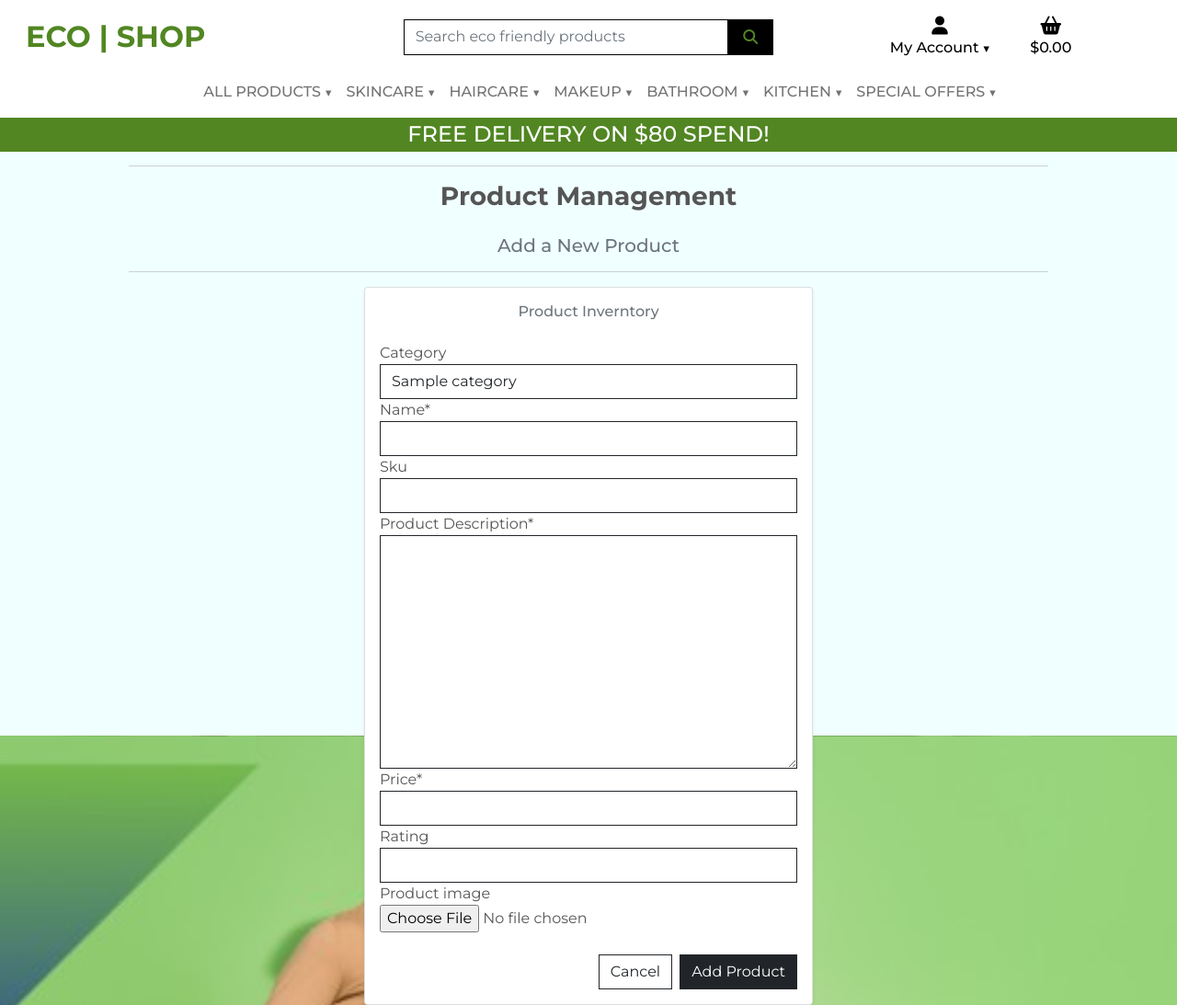
After one commit to Cutbert1/Eco-Shop, a Django app: page /products/add/ in a window 1280 px wide. The commit adds this page. Shown: the whole page at 92% size. Run offline with Django 4.2, Linux system fonts and the light colour scheme; tables that the repository leaves empty hold one stand-in row (values such as "Sample post"); some libraries are stand-ins or nearby versions.

Commit message:
Add products form, view, template and product functionalities for product administration

```diff
--- a/basket/templates/basket/basket.html
+++ b/basket/templates/basket/basket.html
@@ -37,7 +37,11 @@
                         <tr>
                             <td class="align-middle">
                                 <div class="d-flex align-items-center">
+                                    {% if item.product.product_image %}
                                     <img class="img-fluid rounded mr-3" src="{{ item.product.product_image.url }}" style="max-width: 80px;">
+                                    {% else %}
+                                    <img class="img-fluid rounded mr-3" src="{{ MEDIA_URL}}noimage.png" style="max-width: 80px;">
+                                    {% endif %}
                                     <div>
                                         <h6 class="mb-0">{{ item.product.name }}</h6>
                                         <small class="text-muted">SKU: {{ item.product.sku|upper }}</small>
--- /dev/null
+++ b/products/forms.py
@@ -0,0 +1,27 @@
+from django import forms
+from .models import Product, Category
+
+
+class ProductForm(forms.ModelForm):
+
+    class Meta:
+        model = Product
+        fields = '__all__'
+
+    def __init__(self, *args, **kwargs):
+        super().__init__(*args, **kwargs)
+        self._set_category_choices()
+        self._apply_field_styles()
+
+    def _set_category_choices(self):
+        """Set the choices for the category field."""
+        categories = Category.objects.all()
+        friendly_names = [(
+            category.id, category.get_friendly_name()
+            ) for category in categories]
+        self.fields['category'].choices = friendly_names
+
+    def _apply_field_styles(self):
+        """Apply CSS classes to all form fields."""
+        for field in self.fields.values():
+            field.widget.attrs['class'] = 'border-dark rounded-0'
--- /dev/null
+++ b/products/templates/products/add_product.html
@@ -0,0 +1,38 @@
+{% extends "base.html" %}
+{% load static %}
+
+{% block page_header %}
+    <div class="container header-container">
+        <div class="row">
+            <div class="col-12 text-center">
+                <hr>
+                <h3 class="text-center mb-4 fw-bold">Product Management</h3>
+                <h5 class="text-muted">Add a New Product</h5>
+                <hr>
+            </div>
+        </div>
+    </div>
+{% endblock %}
+
+{% block content %}
+    <div class="overlay"></div>
+    <div class="container">
+        <div class="row justify-content-center">
+            <div class="col-12 col-md-8 col-lg-6">
+                <div class="card shadow-sm">
+                    <div class="card-body">
+                        <h6 class="card-title text-center mb-4 text-muted">Product Inverntory</h6>
+                        <form method="POST" action="{% url 'add_product' %}" enctype="multipart/form-data">
+                            {% csrf_token %}
+                            {{ form|crispy }}
+                            <div class="d-grid gap-2 d-md-flex justify-content-md-end mt-4">
+                                <a class="btn btn-outline-dark rounded-0" href="{% url 'products' %}">Cancel</a>
+                                <button class="btn btn-dark rounded-0" type="submit">Add Product</button>
+                            </div>
+                        </form>
+                    </div>
+                </div>
+            </div>
+        </div>
+    </div>
+{% endblock %}
--- a/products/templates/products/product_detail.html
+++ b/products/templates/products/product_detail.html
@@ -15,9 +15,15 @@
         <div class="row">
             <div class="col-12 col-md-6 col-lg-4 offset-lg-2">
                 <div class="image-container my-5">
+                    {% if product.product_image %}
                     <a href="{{ product.product_image.url }}" target="_blank">
                         <img class="card-img-top img-fluid rounded shadow" src="{{ product.product_image.url }}" alt="{{ product.name }}">
                     </a>
+                    {% else %}
+                    <a href="">
+                        <img class="card-img-top img-fluid rounded shadow" src="{{ MEDIA_URL }}noimage.png" alt="{{ product.name }}">
+                    </a>
+                    {% endif %}
                 </div>
             </div>
             <div class="col-12 col-md-6 col-lg-4">
--- a/products/urls.py
+++ b/products/urls.py
@@ -4,5 +4,6 @@ from . import views
 
 urlpatterns = [
     path('', views.fetch_all_products, name='products'),
-    path('<product_id>', views.product_detail, name='product_detail'),
+    path('<int:product_id>/', views.product_detail, name='product_detail'),
+    path('add/', views.add_product, name='add_product'),
 ]
--- a/products/views.py
+++ b/products/views.py
@@ -4,6 +4,7 @@ from django.db.models.functions import Lower
 from django.db.models import Q
 
 from .models import Product
+from .forms import ProductForm
 
 
 # Create your views here.
@@ -89,3 +90,26 @@ def product_detail(request, product_id):
     }
 
     return render(request, 'products/product_detail.html', context)
+
+
+def add_product(request):
+    """ Add an item to product inventory """
+    if request.method == 'POST':
+        form = ProductForm(request.POST, request.FILES)
+        if form.is_valid():
+            form.save()
+            messages.success(request, 'Product has been added successfully!')
+            return redirect(reverse('add_product'))
+        else:
+            messages.error(
+                request, 'Unable to add product. Please check the form.'  # noqa
+                )
+    else:
+        form = ProductForm()
+
+    template = 'products/add_product.html'
+    context = {
+        'form': form,
+    }
+
+    return render(request, template, context)
--- a/profiles/views.py
+++ b/profiles/views.py
@@ -20,6 +20,11 @@ def profile(request):
         if form.is_valid():
             form.save()
             messages.success(request, 'Successfully updated Profile')
+        else:
+            messages.error(
+                request, 'Update failed. Please ensure form validity'
+                )
+
         return form
 
     def get_orders(profile):
--- a/templates/base.html
+++ b/templates/base.html
@@ -76,7 +76,7 @@
                             <div class="dropdown-menu border-0" aria-labelledby="user-options">
                                 {% if request.user.is_authenticated %}
                                     {% if request.user.is_superuser %}
-                                        <a href="" class="dropdown-item">Product Management</a>
+                                        <a href="{% url 'add_product' %}" class="dropdown-item">Product Management</a>
                                 {% endif %}
                                     <a href="{% url 'profile' %}" class="dropdown-item">My Profile</a>
                                     <a href="{% url 'account_logout' %}" class="dropdown-item">Logout</a>
--- a/templates/includes/mobile-top-header.html
+++ b/templates/includes/mobile-top-header.html
@@ -30,7 +30,7 @@
     <div class="dropdown-menu border-0" aria-labelledby="user-options">
         {% if request.user.is_authenticated %}
             {% if request.user.is_superuser %}
-                <a href="{% url 'account_logout' %}" class="dropdown-item">Product Management</a>
+                <a href="{% url 'add_product' %}" class="dropdown-item">Product Management</a>
             {% endif %}
             <a href="" class="dropdown-item">My Profile</a>
             <a href="{% url 'account_logout' %}" class="dropdown-item">Logout</a>
--- a/templates/includes/toasts/toast_success.html
+++ b/templates/includes/toasts/toast_success.html
@@ -17,7 +17,11 @@
                 {% for item in basket_items %}
                 <div class="row align-items-center mb-2">
                     <div class="col-3">
+                        {% if item.product.product_image %}
                         <img class="img-fluid rounded" src="{{ item.product.product_image.url }}" alt="{{ item.product.name }}">
+                        {% else %}
+                        <img class="img-fluid rounded" src="{{ MEDIA_URL }}noimage.png" alt="{{ item.product.name }}">
+                        {% endif %}
                     </div>
                     <div class="col-9">
                         <h6 class="mb-0">{{ item.product.name }}</h6>
```
Also changed, not shown: products/templates/products/products.html (+7 -0 lines).
